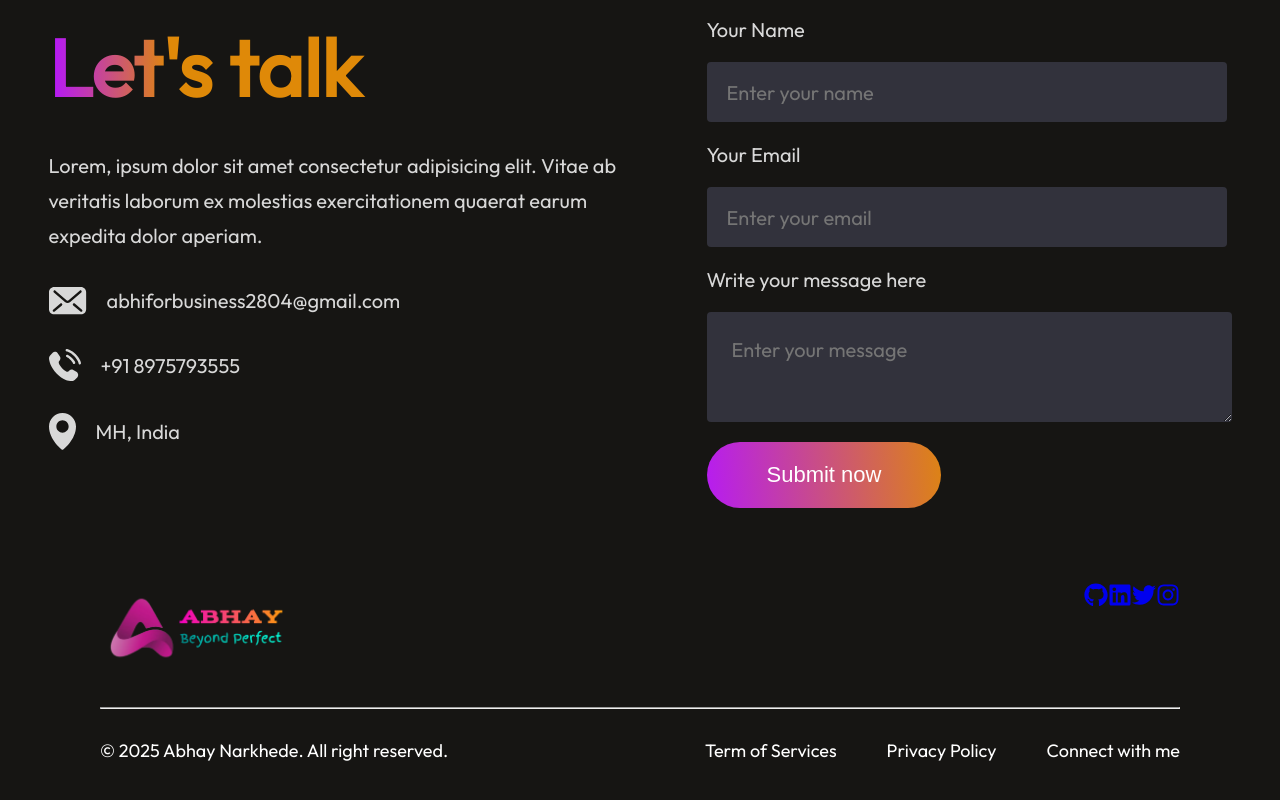
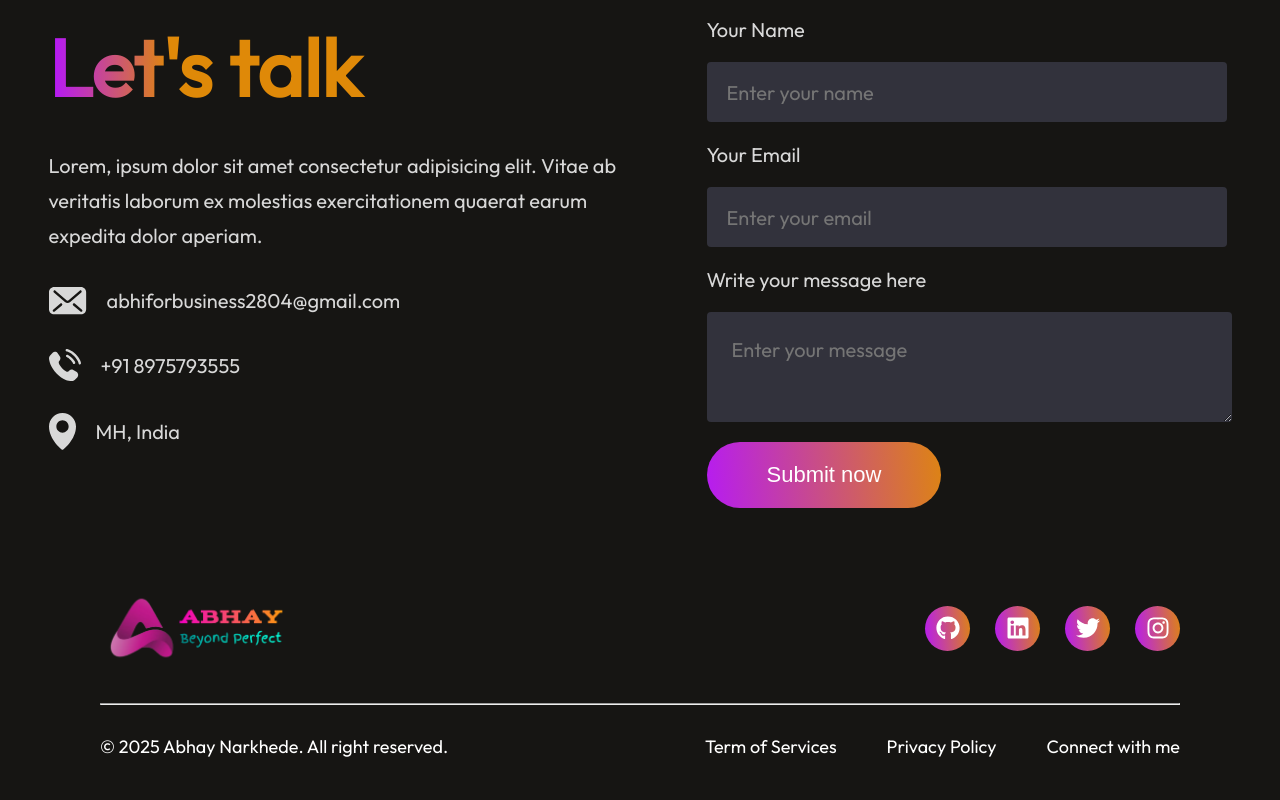
Before and after one commit to abhiynar2804/Abhay-S-Per-Port, a React (Vite) app: page / in a window 1280 px wide. Shown: the part 1542-2342 px from the top of the page. Built offline with nearby package versions, Linux system fonts and the light colour scheme.

Commit message:
Refactor Footer CSS: enhance layout and add social media links styling

```diff
--- a/src/Components/Footer/Footer.css
+++ b/src/Components/Footer/Footer.css
@@ -8,16 +8,41 @@
 .footer-top{
     display: flex;
     justify-content: space-between;
+    align-items: center;
 }
 
-.top-left p{
-    font-size: 20px;
-    min-width: 400px;
+.top-left{
+    display: flex;
+    flex-direction: column;
+    gap: 20px;
 }
 
 .top-left img{
     width: 200px;
     height: 90px;
+}
+
+.footer-social-links{
+    display: flex;
+    gap: 25px;
+    align-items: center;
+}
+
+.footer-social-links a{
+    display: flex;
+    align-items: center;
+    justify-content: center;
+    width: 45px;
+    height: 45px;
+    border-radius: 50%;
+    background: linear-gradient(264deg, #DF8908 -5.09%, #B415FF 106.28%);
+    color: white;
+    transition: 0.3s ease;
+}
+
+.footer-social-links a:hover{
+    transform: scale(1.2);
+    box-shadow: 0 0 15px rgba(223, 137, 8, 0.6);
 }
 
 .top-right{
```
